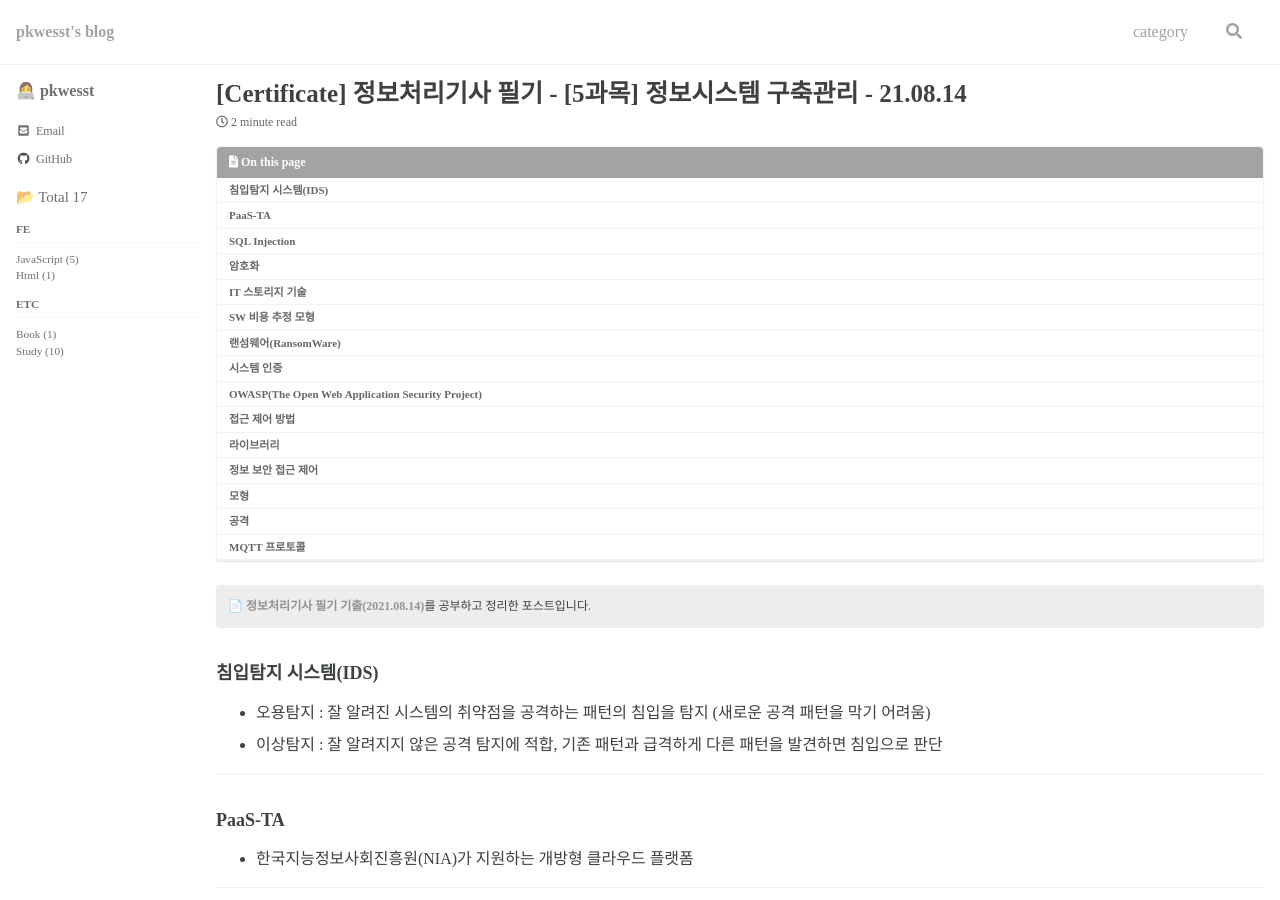
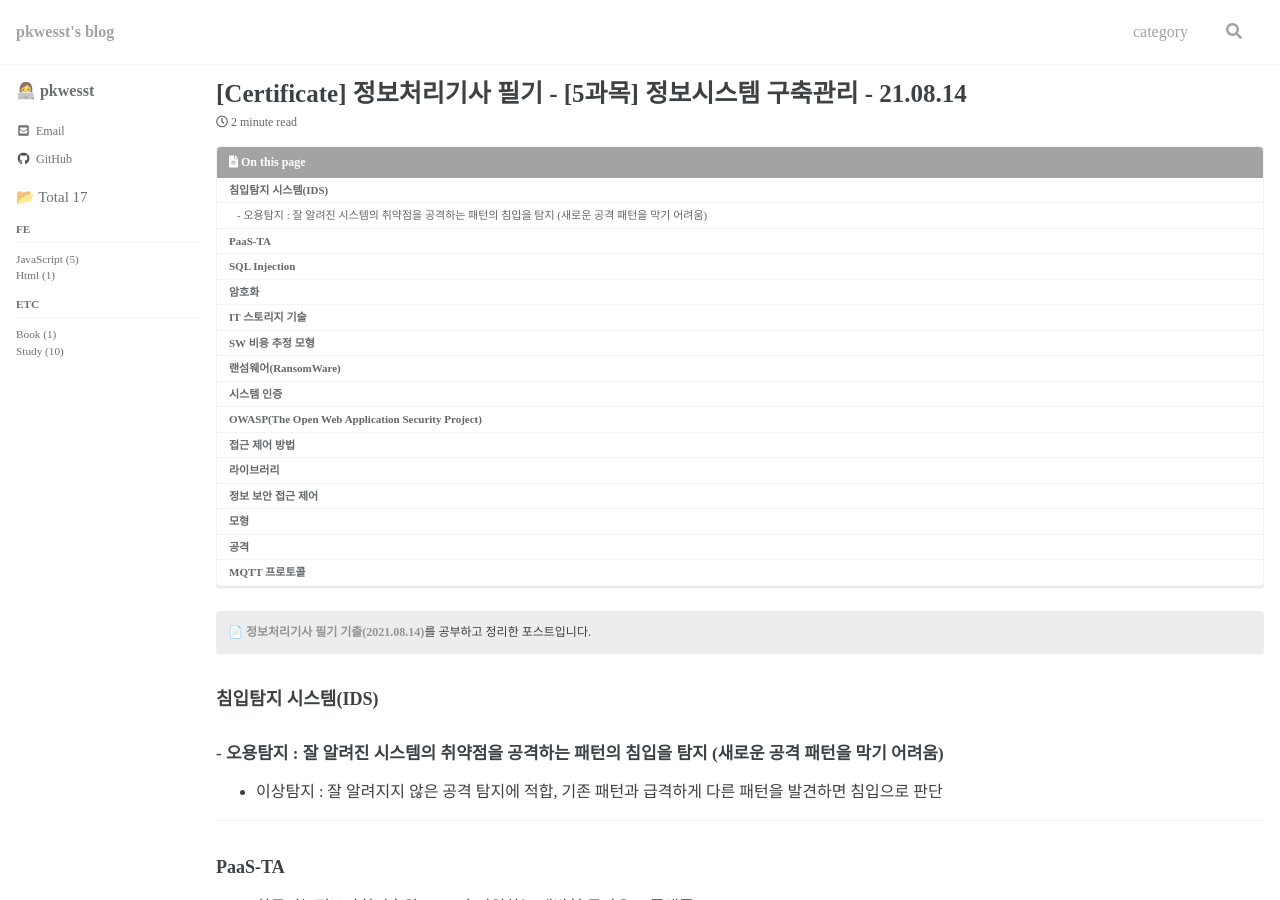
Before and after one commit to pkwesst/pkwesst.github.io, a Jekyll site: the page built from _posts/2022-04-15-study-2204154.md, in a window 1280 px wide and 900 px high. Built offline with Jekyll 4.4.1, drawn with Linux system fonts in a browser that asks for light colours; cached includes are drawn as plain includes; some web fonts are replaced; comment, search, counter and statistics services are not loaded.

Commit message:
Update 2022-04-15-study-2204154.md

```diff
--- a/_posts/2022-04-15-study-2204154.md
+++ b/_posts/2022-04-15-study-2204154.md
@@ -20,7 +20,7 @@ last_modified_at: 2022-04-15
 
 ### 침입탐지 시스템(IDS)
 
-- 오용탐지 : 잘 알려진 시스템의 취약점을 공격하는 패턴의 침입을 탐지 (새로운 공격 패턴을 막기 어려움)
+#### - 오용탐지 : 잘 알려진 시스템의 취약점을 공격하는 패턴의 침입을 탐지 (새로운 공격 패턴을 막기 어려움)
 - 이상탐지 : 잘 알려지지 않은 공격 탐지에 적합, 기존 패턴과 급격하게 다른 패턴을 발견하면 침입으로 판단
 
 ---
```
